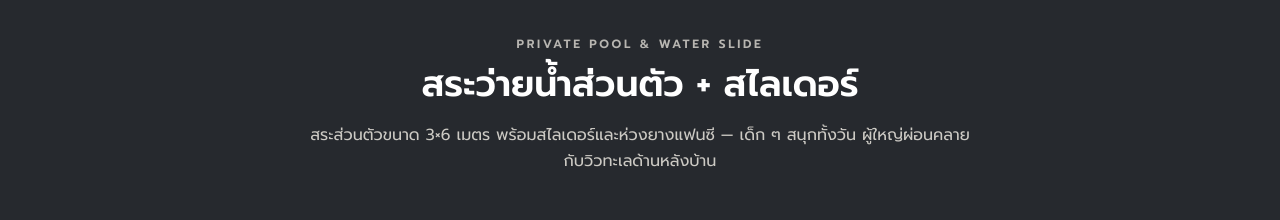
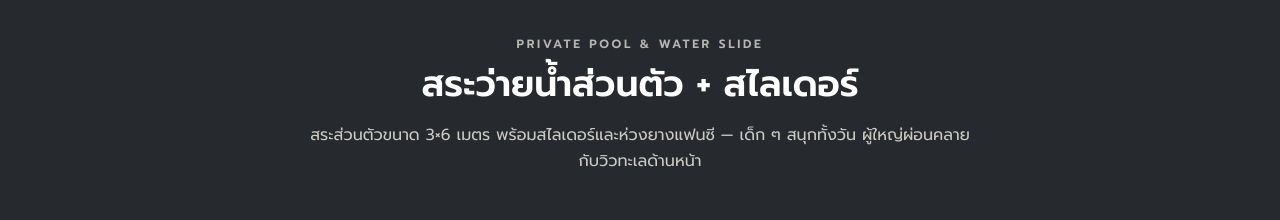
Before and after one commit to comveesa/puya-web, a Next.js app: page / in a window 1280 px wide. Shown: the part 3840-4060 px from the top of the page. Built offline with nearby package versions, Linux system fonts and the light colour scheme; no server answers.

Commit message:
Pool section copy: sea view is front of house (owner wording)

```diff
--- a/app/page.tsx
+++ b/app/page.tsx
@@ -264,7 +264,7 @@ export default function Home() {
             tone="dark"
             eyebrow="Private Pool & Water Slide"
             title="สระว่ายน้ำส่วนตัว + สไลเดอร์"
-            desc={`สระส่วนตัวขนาด ${BUSINESS.poolSize} พร้อมสไลเดอร์และห่วงยางแฟนซี — เด็ก ๆ สนุกทั้งวัน ผู้ใหญ่ผ่อนคลายกับวิวทะเลด้านหลังบ้าน`}
+            desc={`สระส่วนตัวขนาด ${BUSINESS.poolSize} พร้อมสไลเดอร์และห่วงยางแฟนซี — เด็ก ๆ สนุกทั้งวัน ผู้ใหญ่ผ่อนคลายกับวิวทะเลด้านหน้า`}
           />
           <div className="mt-12 grid gap-6 md:grid-cols-2">
             {BUSINESS.poolImages.map((img) => (
```
Also changed, not shown: 1 other file (tests, documents, lock files or other folders).
